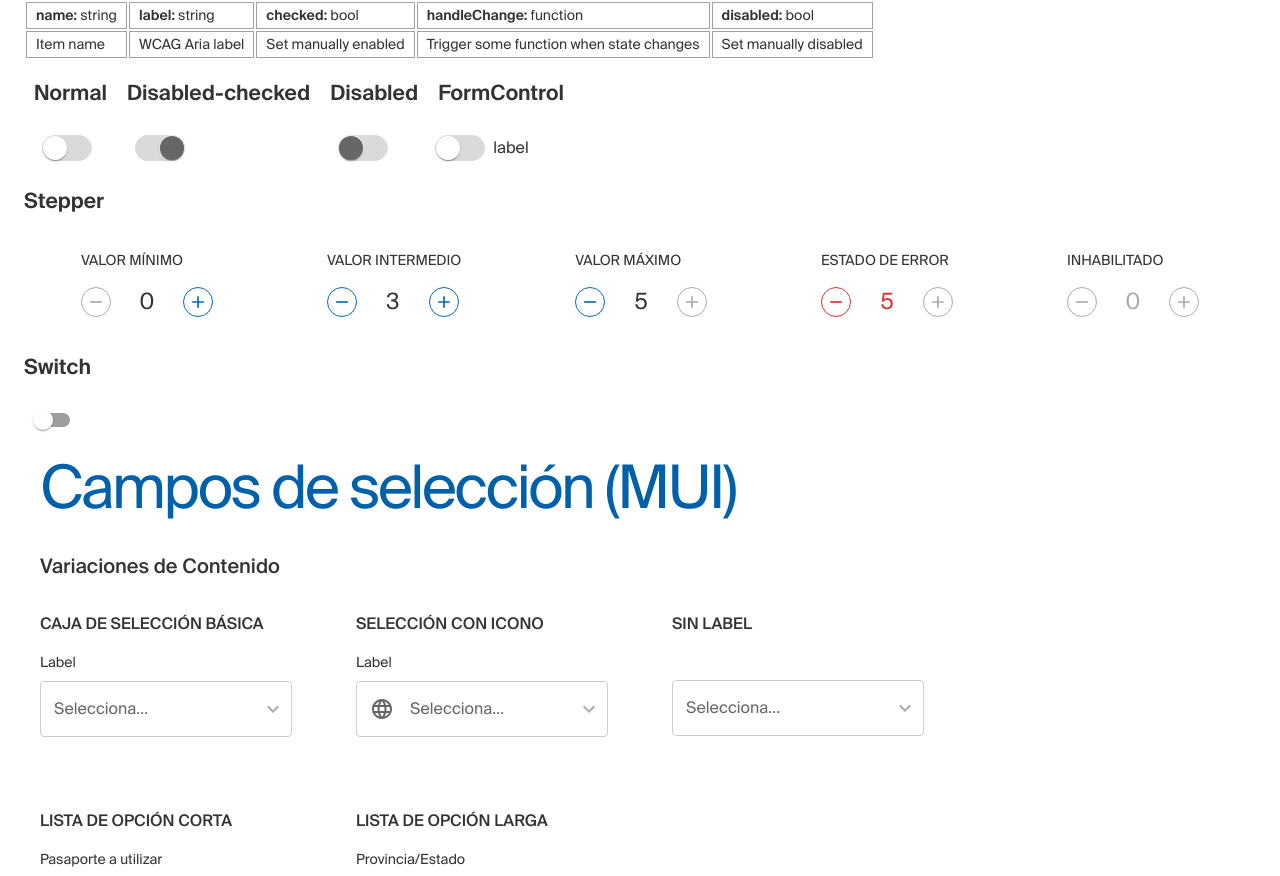
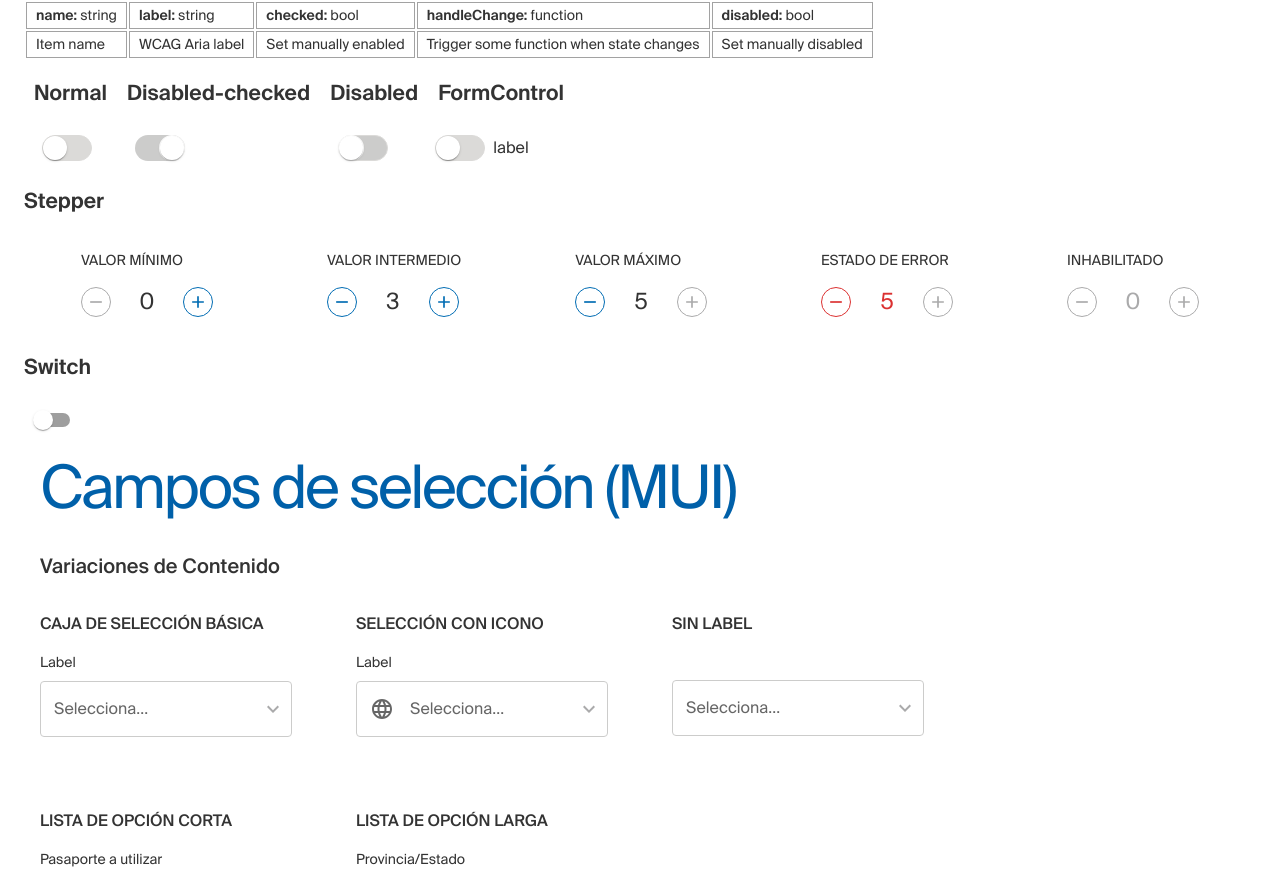
Before and after one commit to santiago86/testcomponents, a React (Create React App) app: page / in a window 1280 px wide. Shown: the part 1679-2555 px from the top of the page. Built offline with nearby package versions, Linux system fonts and the light colour scheme.

Commit message:
changed color disabled swicht

```diff
--- a/src/components/swichtCo.js
+++ b/src/components/swichtCo.js
@@ -29,10 +29,10 @@ const styles = (theme) => ({
     margin: theme.spacing(1),
     overflow: "initial",
     "& >.Mui-disabled[aria-disabled='true']": {
-      backgroundColor: theme.palette.grey[100],
-      color: theme.palette.grey[600],
+      backgroundColor: theme.palette.white,
+      color: theme.palette.white,
       "& + $track": {
-        backgroundColor: palette.grey[200],
+        backgroundColor: palette.grey[300],
         opacity: 1,
       },
     },
--- a/src/section/SwichtSection.js
+++ b/src/section/SwichtSection.js
@@ -50,7 +50,7 @@ const SwichtSection = () => {
       >
         <div>
           <h2>Normal</h2>
-          <SwichtCo name="custom swicht" />
+          <SwichtCo name="custom swicht" handleChange={console.log} />
         </div>
         <div>
           <h2>Disabled-checked</h2>
```
